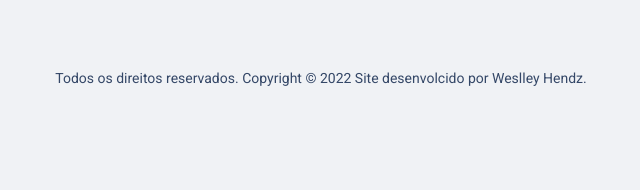
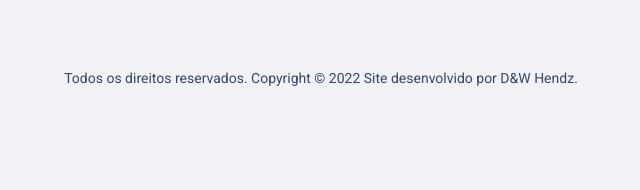
Before and after one commit to weslleyHendz/adestramentoSite, a website: page index.html in a window 1280 px wide. Shown: the part 1842-2032 px from the top of the page, 598-1238 px from the left. Drawn offline with Linux system fonts and the light colour scheme; some packages are replaced by stand-ins of ours.

Commit message:
updated footer

```diff
--- a/index.html
+++ b/index.html
@@ -216,7 +216,7 @@ Adestramento Kevyn
       <div class="col-6">
         <div class="text-center">
           <p class="text-dark my-4 text-sm font-weight-normal">
-            Todos os direitos reservados. Copyright © <script>document.write(new Date().getFullYear())</script> Site desenvolcido por <a href="https://wa.me/send?phone=51982543752&text=Oi.%20Eu%20estava%20olhando%20o%20site%20do%20Adestramento%20Kevyn%20e%20gostaria%20de%20saber%20mais%20sobre%20..." target="_blank">Weslley Hendz</a>.
+            Todos os direitos reservados. Copyright © <script>document.write(new Date().getFullYear())</script> Site desenvolvido por <a href="https://wa.me/send?phone=51982543752&text=Oi.%20Eu%20estava%20olhando%20o%20site%20do%20Adestramento%20Kevyn%20e%20gostaria%20de%20saber%20mais%20sobre%20..." target="_blank">D&W Hendz</a>.
           </p>
         </div>
       </div>
```
